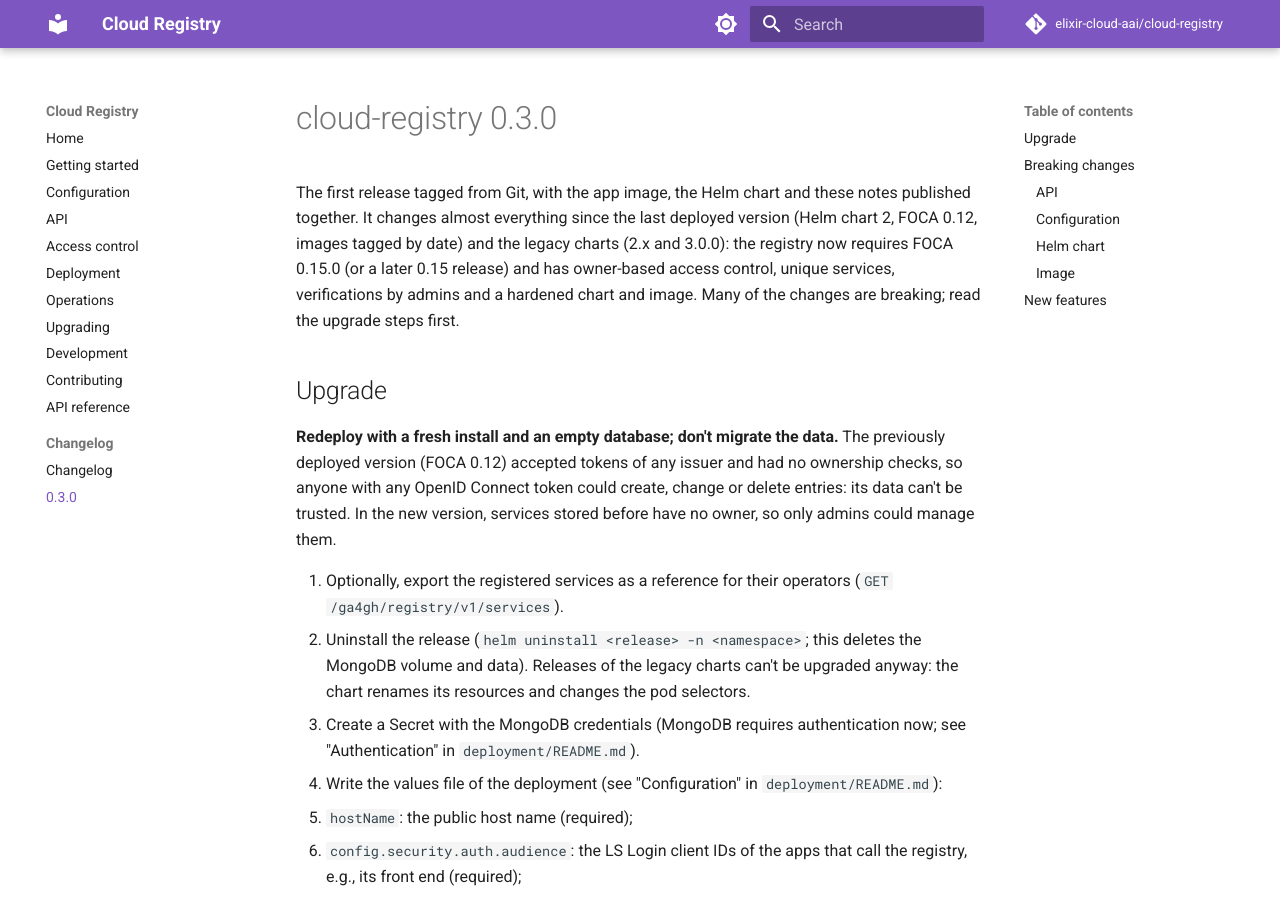
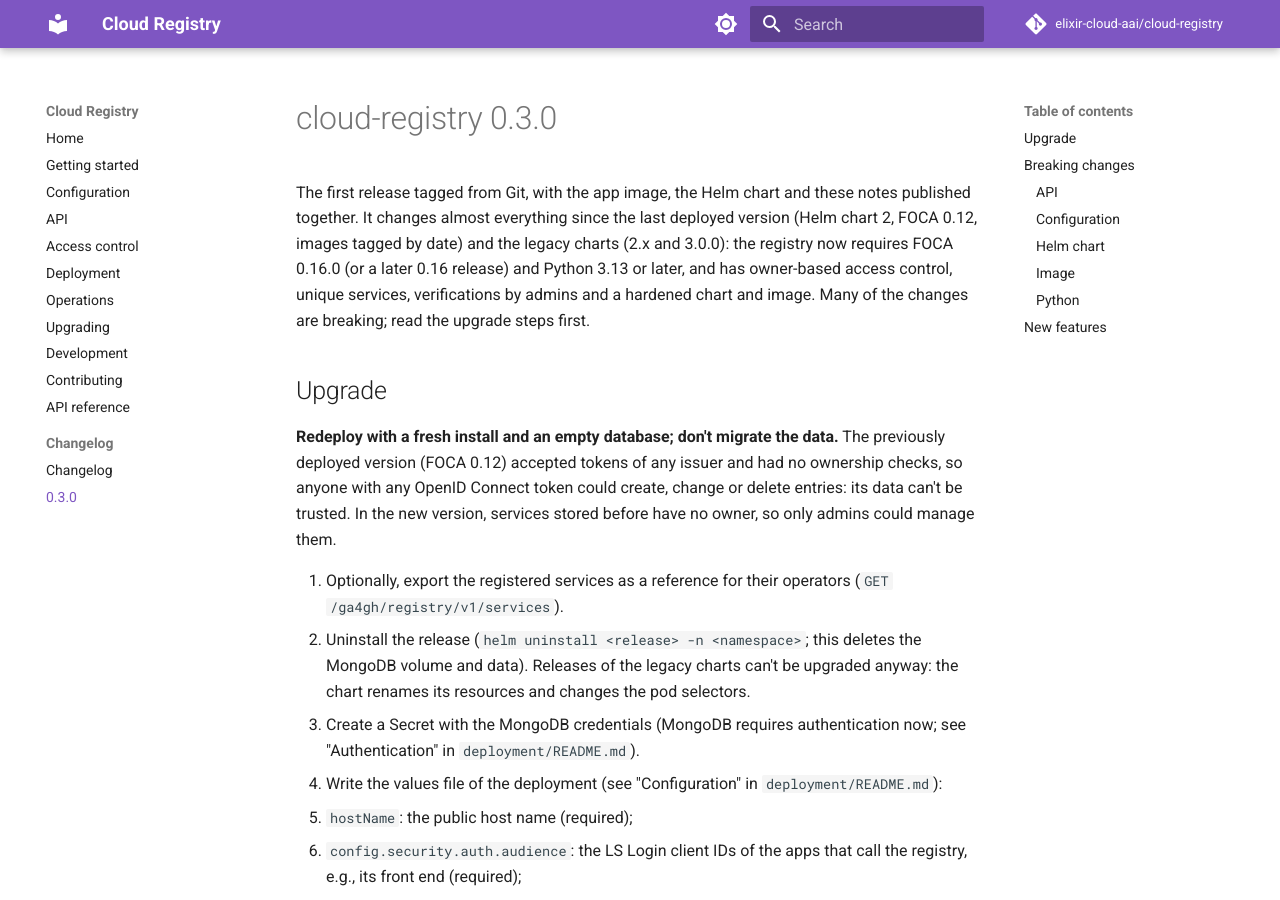
Before and after one commit to elixir-cloud-aai/cloud-registry, an MkDocs documentation site: the page built from docs/releases/0.3.0.md, in a window 1280 px wide and 900 px high. Built offline with MkDocs 1.6.1 and Material for MkDocs 9.7.7, drawn with Linux system fonts in a browser that asks for light colours; comment, search, counter and statistics services are not loaded; some of the changed text lies outside the part shown.

Commit message:
docs: add FOCA 0.16 to the 0.3.0 release notes
Co-Authored-By: Claude Opus 5.5 <noreply@anthropic.com>

```diff
--- a/docs/releases/0.3.0.md
+++ b/docs/releases/0.3.0.md
@@ -3,8 +3,9 @@
 The first release tagged from Git, with the app image, the Helm chart and
 these notes published together. It changes almost everything since the last
 deployed version (Helm chart 2, FOCA 0.12, images tagged by date) and the
-legacy charts (2.x and 3.0.0): the registry now requires FOCA 0.15.0 (or a
-later 0.15 release) and has owner-based access control, unique services,
+legacy charts (2.x and 3.0.0): the registry now requires FOCA 0.16.0 (or a
+later 0.16 release) and Python 3.13 or later, and has owner-based access
+control, unique services,
 verifications by admins and a hardened chart and image. Many of the changes
 are breaking; read the upgrade steps first.
 
@@ -108,13 +112,15 @@ former bind mount.
 - Errors handled by the app are problem details, sent as
   `application/json`, as the GA4GH specification declares (including those
   of authentication, access control and unknown paths); `400` responses say
-  why the request was rejected. Gunicorn rejects malformed requests itself
+  why the request was rejected. Error responses keep the headers of the HTTP
+  errors, e.g., `Allow` (`405`) and `WWW-Authenticate: Bearer` (`401`, with
+  `error="invalid_token"` for invalid tokens). Gunicorn rejects malformed requests itself
   (e.g., with an invalid `Content-Length`, or a request line or headers over
   its limits), with HTML error pages.
 
 ### Configuration
 
-- Custom configs must apply the config changes of FOCA 0.14 and 0.15
+- Custom configs must apply the config changes of FOCA 0.14, 0.15 and 0.16
   (e.g., `exceptions.mapping`; see the FOCA release notes and migration
   guides).
 - The service info is configured in FOCA's section `service_info.service`
@@ -189,6 +195,12 @@ former bind mount.
   `/app`.
 - Docker Compose publishes the app on `127.0.0.1` only.
 
+### Python
+
+- The app requires Python 3.13 or later, the Python version of the image
+  (based on `elixircloud/foca:0.16.0-py3.13`), the only one it is tested
+  with.
+
 ## New features
 
 - Owner-based access control with the roles `owner` and `maintainer`
```
Also changed, not shown: other parts of docs/releases/0.3.0.md (+3 -0 lines).
